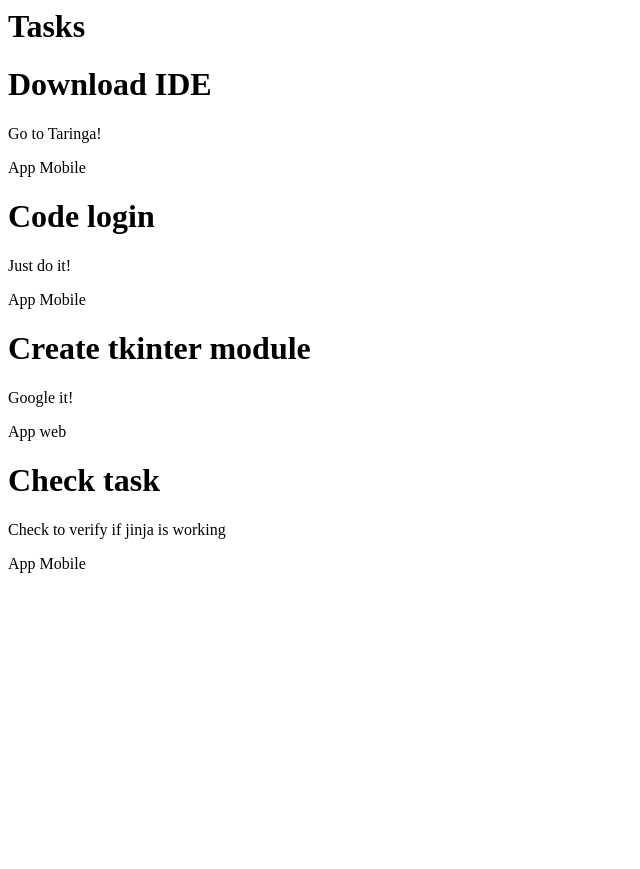
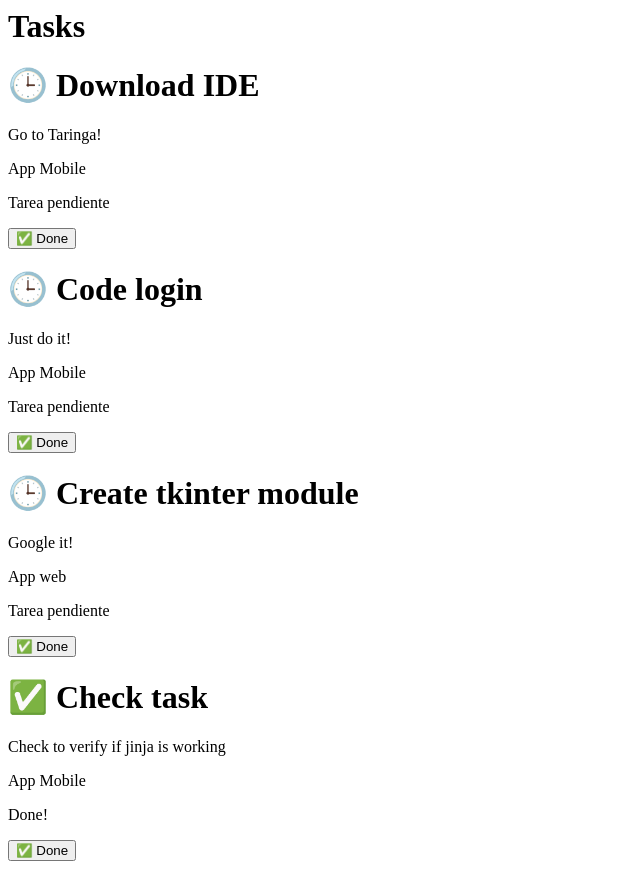
Before and after one commit to sebasgon89/django_training, a Django app: page /tasks/ in a window 1280 px wide. Shown: the whole page, without its empty margins (0-640 px from the left). Before the commit the page ends 573 px from the top, so only its background shows below. Run offline with Django 4.2, Linux system fonts and the light colour scheme; data comes from the database, SQL or seed files in the repository; both versions use the stored data as it was after the commit.

Commit message:
Seen Jinja 2:19

```diff
--- a/myapp/models.py
+++ b/myapp/models.py
@@ -9,6 +9,7 @@
     title = models.CharField(max_length=200)
     description = models.TextField()
     project = models.ForeignKey(Project, on_delete=models.CASCADE)
+    done = models.BooleanField(default=False)
 
     def __str__(self):
         return self.title + " - " + self.project.name
--- a/myapp/templates/tasks.html
+++ b/myapp/templates/tasks.html
@@ -1,8 +1,18 @@
 <h1>Tasks</h1>
 {% for task in tasks %}
     <div>
-        <h1>{{ task.title }} </h1>
+        <h1>{% if task.done == False %} 🕒 {% else %} ✅ {% endif %}{{ task.title }} </h1>
         <p>{{ task.description }}</p>
         <p>{{ task.project.name }}</p>
+        {% if task.done == False %}
+            <p>Tarea pendiente</p>
+        {% else %}
+            <p>Done!</p>
+        {% endif %}
+
+
+        <button>
+            ✅ Done
+        </button>
     </div>
 {% endfor %}
```
Also changed, not shown: db.sqlite3, myapp/migrations/0003_task_done.py (added).
